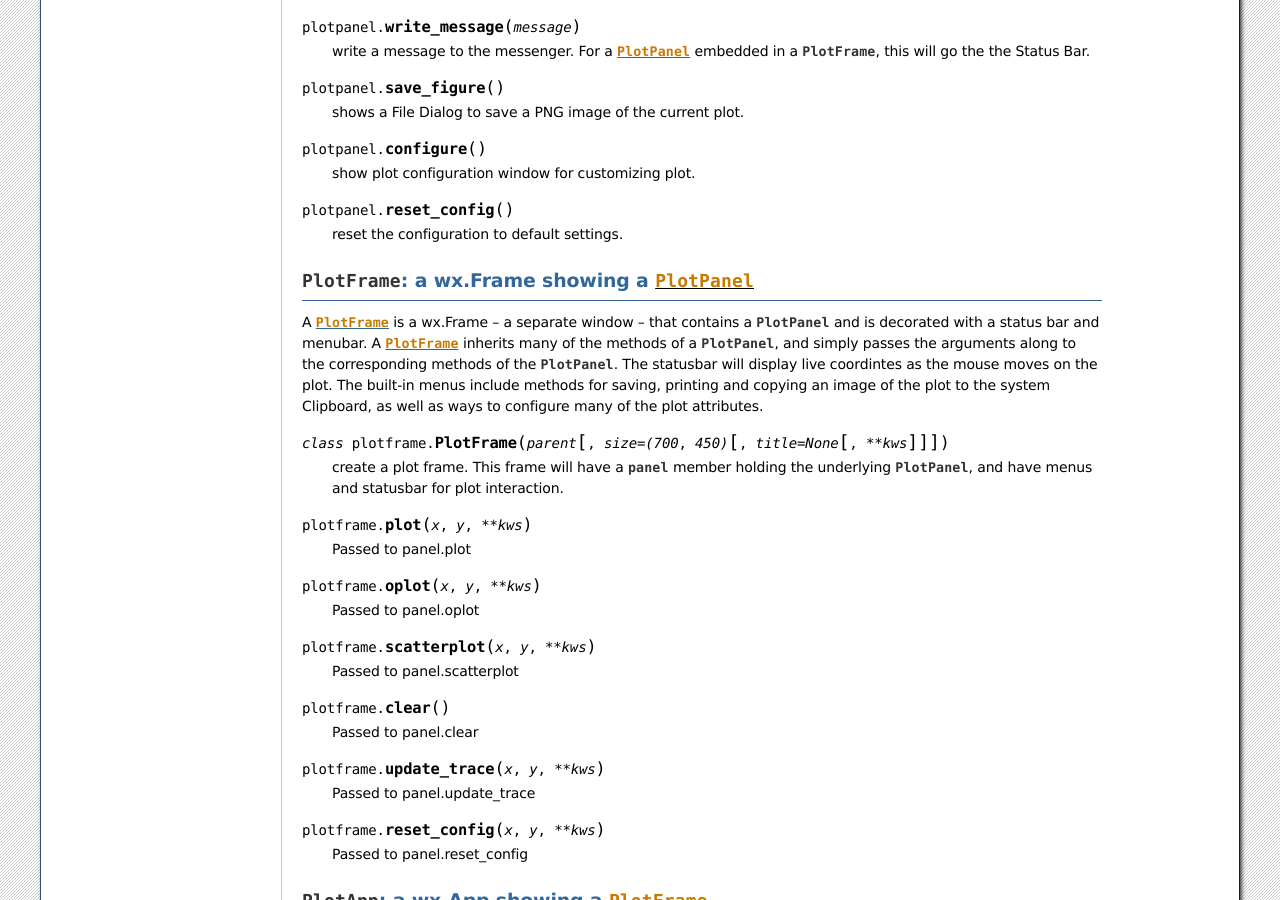
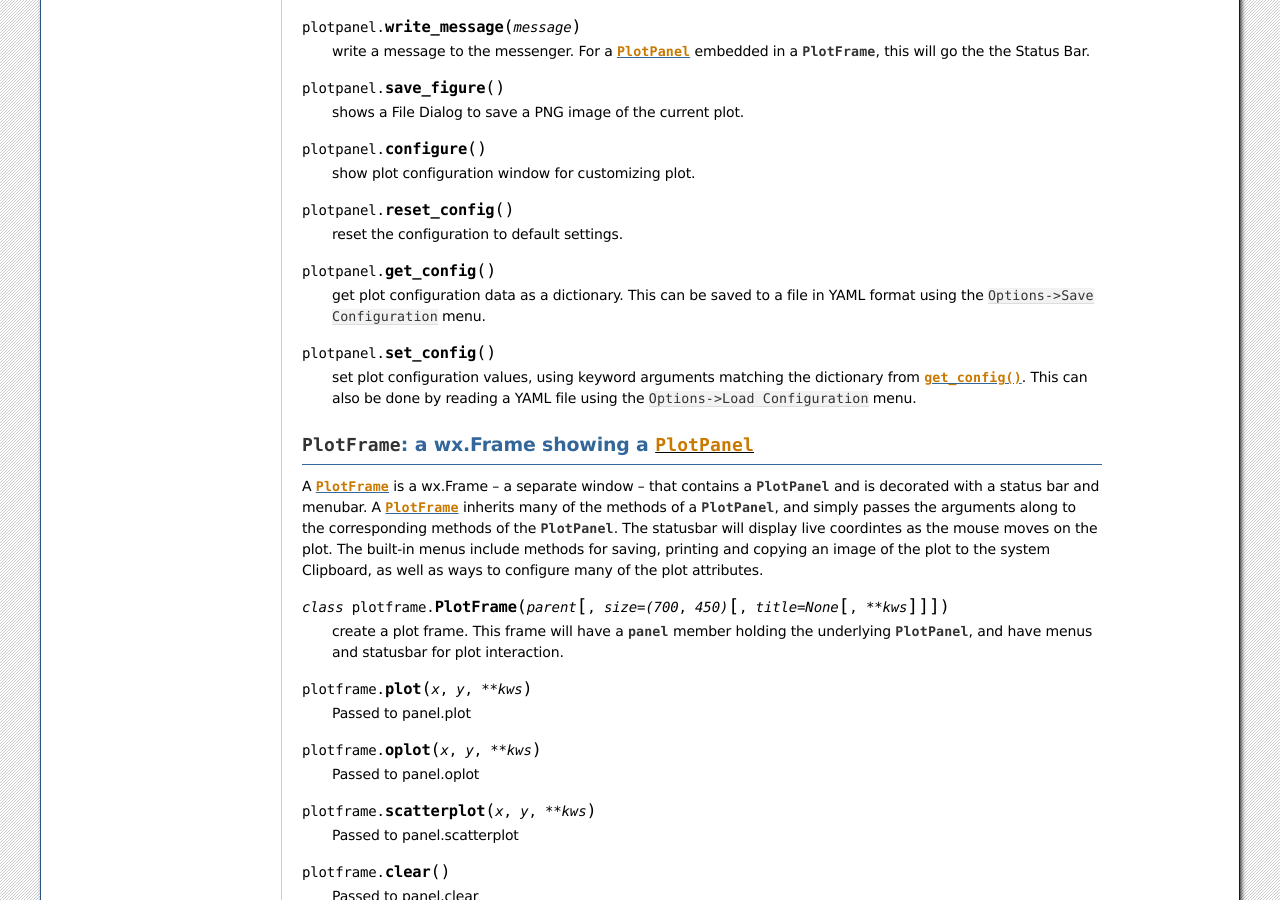
Before and after one commit to newville/wxmplot, a Sphinx documentation site: the page built from doc/plotpanel.rst, in a window 1280 px wide and 900 px high, scrolled down 6500 px. Built offline with Sphinx 7.4.7, drawn with Linux system fonts in a browser that asks for light colours; the version number could not be read and is left out; some of the changed text lies outside the part shown.

Commit message:
add doc for get/set_config() methods and Menu options to save/load YAML config settings

```diff
--- a/doc/plotpanel.rst
+++ b/doc/plotpanel.rst
@@ -466,6 +466,17 @@ this function to parse and interpret the date strings used.
 
    reset the configuration to default settings.
 
+.. method:: get_config()
+
+   get plot configuration data as a dictionary.  This can be saved to
+   a file in YAML format using the ``Options->Save Configuration`` menu.
+
+.. method:: set_config()
+
+   set plot configuration values, using keyword arguments matching the
+   dictionary from :meth:`get_config`. This can also be done by
+   reading a YAML file using the ``Options->Load Configuration`` menu.
+
 
 
 
```
